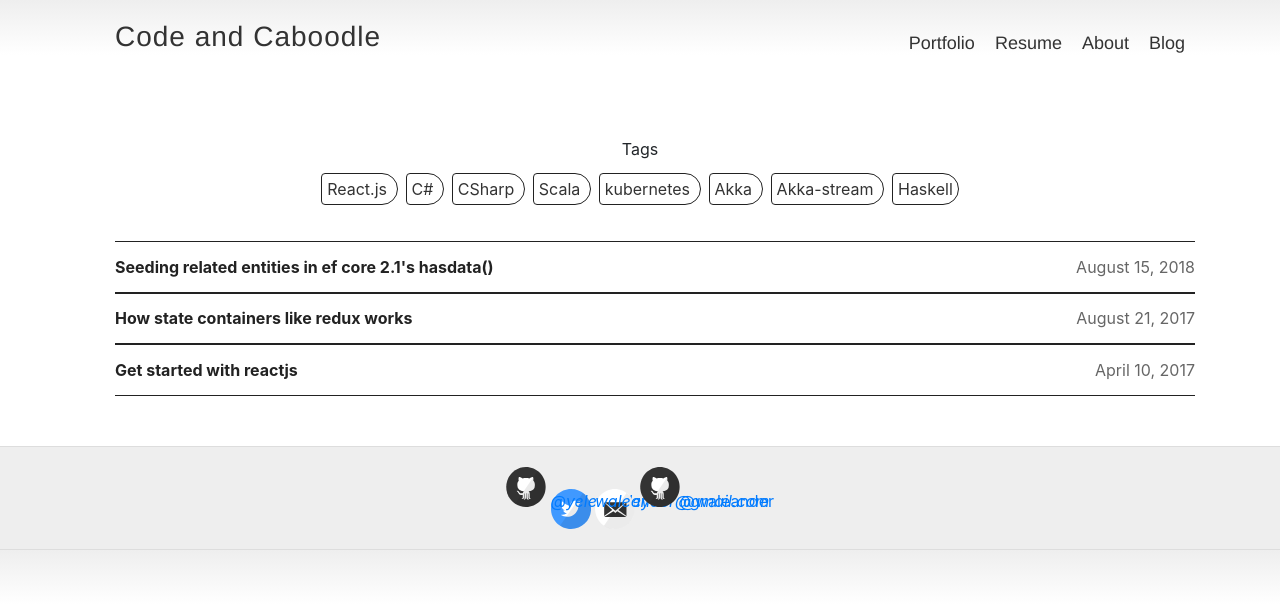
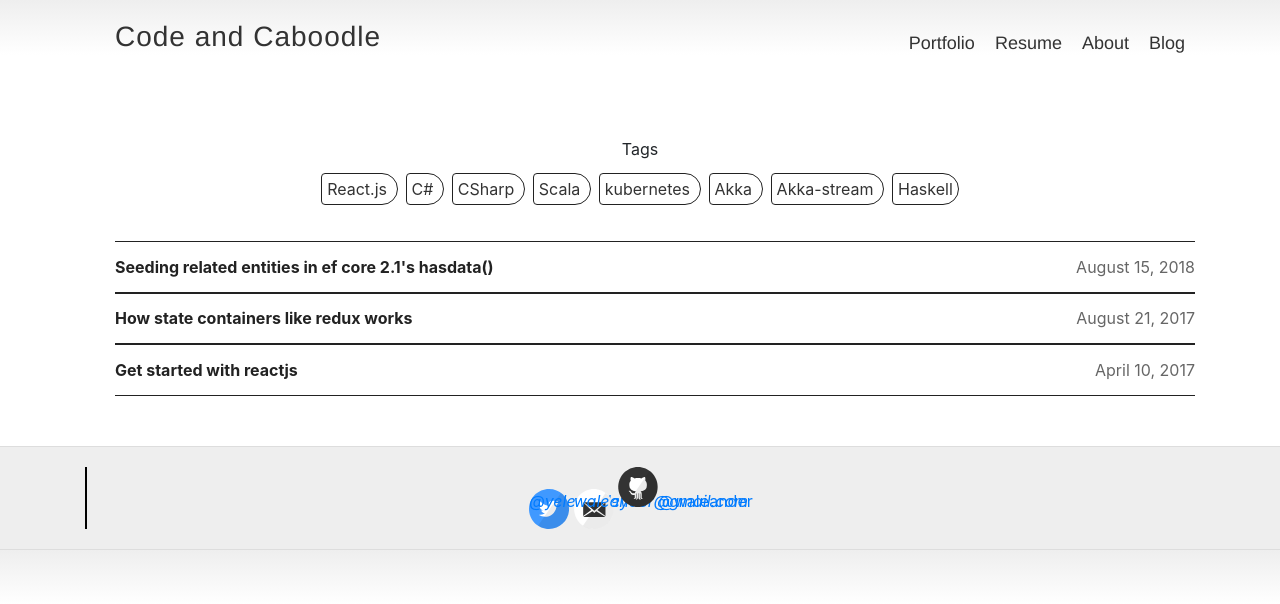
Before and after one commit to yeleywale/yeleywale.github.io, a Jekyll site: the page built from index.html, in a window 1280 px wide. Shown: the top 604 px of the page. Built offline with Jekyll 4.4.1, drawn with Linux system fonts in a browser that asks for light colours; some web fonts are replaced.

Commit message:
Add footer

```diff
--- a/_includes/svg-icons.html
+++ b/_includes/svg-icons.html
@@ -1,7 +1,8 @@
-{% if site.footer-links.github %}<a href="https://github.com/{{ site.footer-links.github }}"><i class="svg-icon github"></i></a>{% endif %}
+<div class="footer-links">
     {% if site.footer-links.linkedin %}<a href="https://www.linkedin.com/in/{{ site.footer-links.linkedin }}"><i class="svg-icon linkedin"></i></a>{% endif %}
     {% if site.footer-links.rss %}<a href="{{ site.baseurl }}/feed.xml"><i class="svg-icon rss"></i></a>{% endif %}
     {% if site.footer-links.twitter %}<a href="https://www.twitter.com/{{ site.footer-links.twitter }}"><i class="svg-icon twitter">@yeleywaley</i></a>{% endif %}
     {% if site.footer-links.stackoverflow %}<a href="http://stackoverflow.com/{{ site.footer-links.stackoverflow }}"><i class="svg-icon stackoverflow"></i></a>{% endif %}
     {% if site.footer-links.email %}<a href="mailto:{{ site.footer-links.email }}"><i class="svg-icon email">waleander@gmail.com</i></a>{% endif %}
     {% if site.footer-links.github %}<a href="https://github.com/{{ site.footer-links.github }}"><i class="svg-icon github"></i>@waleander</a>{% endif %}
+</div>
--- a/style.scss
+++ b/style.scss
@@ -335,6 +335,10 @@
   text-align: center;
 }
 
+.footer-links {
+  border-left: 2px solid black;
+}
+
 
 
 // Settled on moving the import of syntax highlighting to the bottom of the CSS
```
Lines whose indentation alone changed are shown as unchanged.
